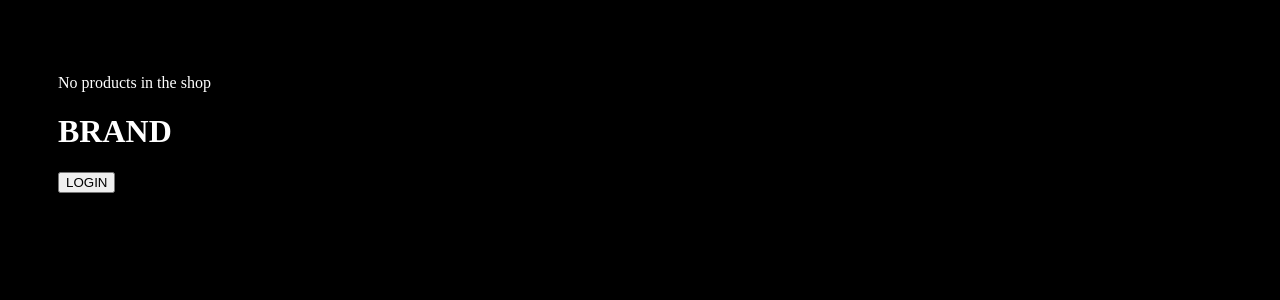
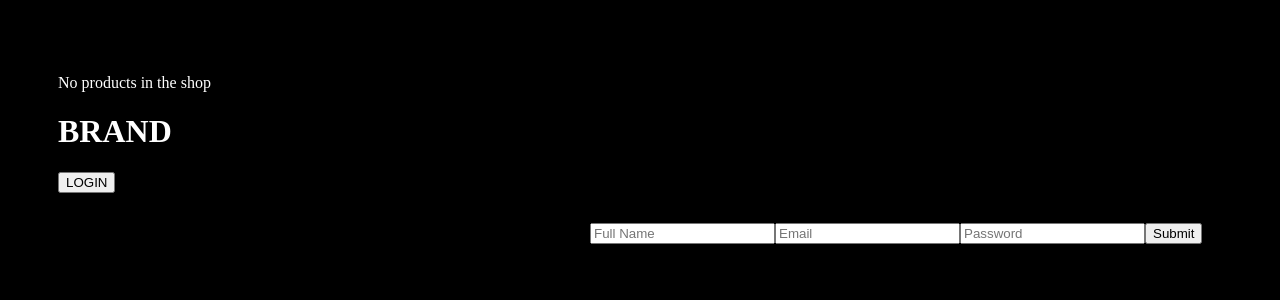
Before and after one commit to TTorKori/WEBSITE, a React (Vite) app: page / in a window 1280 px wide. Shown: the top 300 px of the page. Built offline with nearby package versions, Linux system fonts and the light colour scheme; no server answers; the database is empty; the HTML template or start-up script is replaced by a standard one.

Commit message:
Created Basic Login Form

```diff
--- a/src/App.tsx
+++ b/src/App.tsx
@@ -5,6 +5,7 @@ import LoginButton from "./components/LoginButton";
 import { useEffect, useState } from "react";
 import ProductShop from "./components/ProductShop";
 import ProductWindow from "./components/ProductWindow";
+import LoginScreen from "./components/LoginScreen";
 
 function App() {
 
@@ -73,6 +74,7 @@ function App() {
           <ProductShop products={products} onClick={handleProductInteraction} />
         )}
         {showProductWindow && <ProductWindow product={currentProductInView} onReturn={handleReturn}/>}
+      <LoginScreen />
       </div>
     </div>
   );
--- /dev/null
+++ b/src/components/LoginScreen.tsx
@@ -0,0 +1,31 @@
+import {useState} from "react";
+
+const LoginScreen = () => {
+
+	const [formData, setFormData] = useState({
+		fullname: "",
+		email: "",
+		password: ""
+	})
+
+	const handleChange = (event : any) => {
+		setFormData((prevState) => {
+			return {
+				...prevState,
+				[event.target.name]: event.target.value
+			}
+		})
+	}
+
+	 console.log(formData);
+  return (
+    <form>
+      <input name="fullname" placeholder="Full Name"type="text" onChange={handleChange} />
+      <input name="email" placeholder="Email" type="text" onChange={handleChange} />
+      <input name="password" placeholder="Password" type="text" onChange={handleChange}/>
+	  <button type="submit">Submit</button>
+    </form>
+  );
+};
+
+export default LoginScreen;
```
